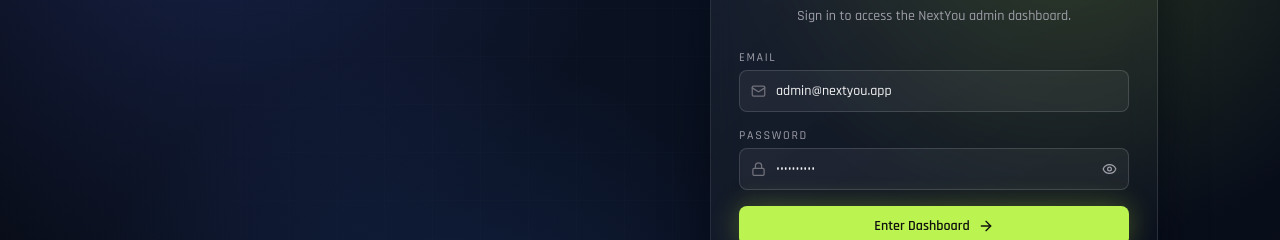
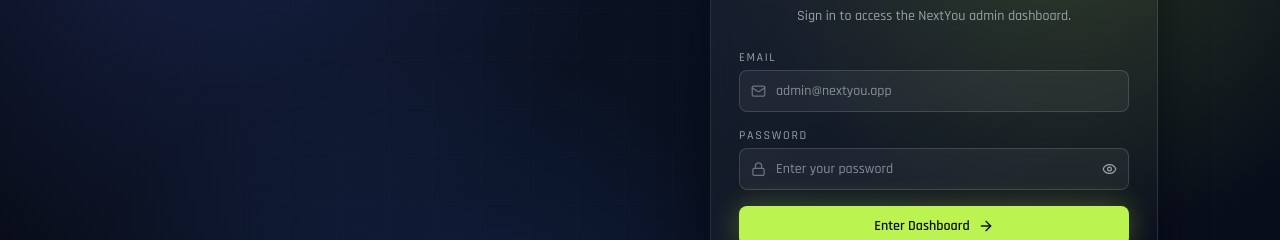
Before and after one commit to Chaouki-BM/AdminDashboardNextYou-, a React (Vite) app: page /dashboard in a window 1280 px wide. Shown: the part 280-520 px from the top of the page. Built offline with nearby package versions, Linux system fonts and the light colour scheme; no server answers.

Commit message:
fix: login

```diff
--- a/src/LoginPage.jsx
+++ b/src/LoginPage.jsx
@@ -2,8 +2,8 @@
 import { ArrowRight, Eye, EyeOff, Lock, Mail } from "lucide-react";
 
 export default function LoginPage({ onLogin }) {
-  const [email, setEmail] = useState("admin@nextyou.app");
-  const [password, setPassword] = useState("nextyou123");
+  const [email, setEmail] = useState("");
+  const [password, setPassword] = useState("");
   const [showPassword, setShowPassword] = useState(false);
   const [error, setError] = useState("");
   const [loading, setLoading] = useState(false);
```
